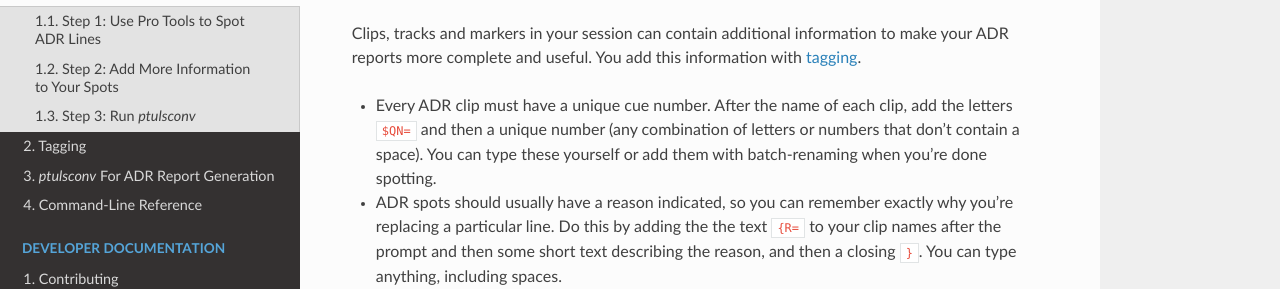
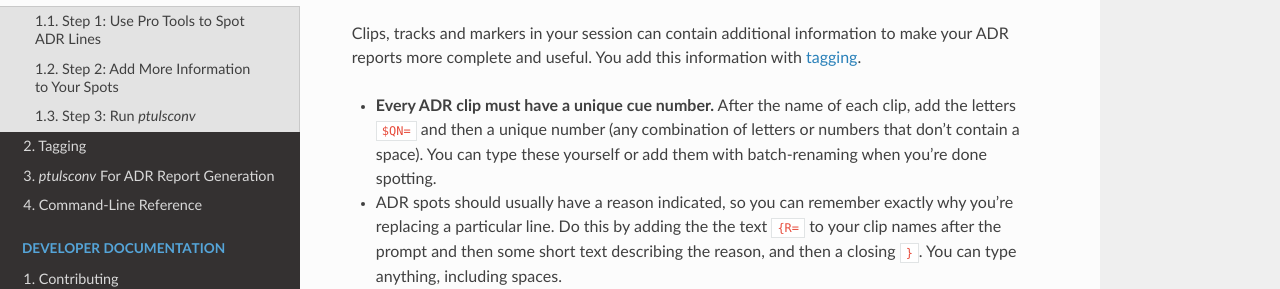
Before and after one commit to iluvcapra/ptulsconv, a Sphinx documentation site: the page built from docs/source/user/quickstart.rst, in a window 1280 px wide and 900 px high, scrolled down 352 px. Shown: the part 162-451 px from the top of the window. Built offline with Sphinx 7.4.7 and the Read the Docs theme 2.0.0, drawn with Linux system fonts in a browser that asks for light colours.

Commit message:
movie options

```diff
--- a/docs/source/user/quickstart.rst
+++ b/docs/source/user/quickstart.rst
@@ -26,10 +26,10 @@ Clips, tracks and markers in your session can contain additional information
 to make your ADR reports more complete and useful. You add this information
 with :ref:`tagging<tags>`.
 
-* Every ADR clip must have a unique cue number. After the name of each clip,
-  add the letters ``$QN=`` and then a unique number (any combination of letters
-  or numbers that don't contain a space). You can type these yourself or add
-  them with batch-renaming when you're done spotting.
+* **Every ADR clip must have a unique cue number.** After the name of each
+  clip, add the letters ``$QN=`` and then a unique number (any combination of
+  letters or numbers that don't contain a space). You can type these yourself
+  or add them with batch-renaming when you're done spotting.
 * ADR spots should usually have a reason indicated, so you can remember exactly
   why you're replacing a particular line. Do this by adding the the text
   ``{R=`` to your clip names after the prompt and then some short text
```
Also changed, not shown: 1 other file.
